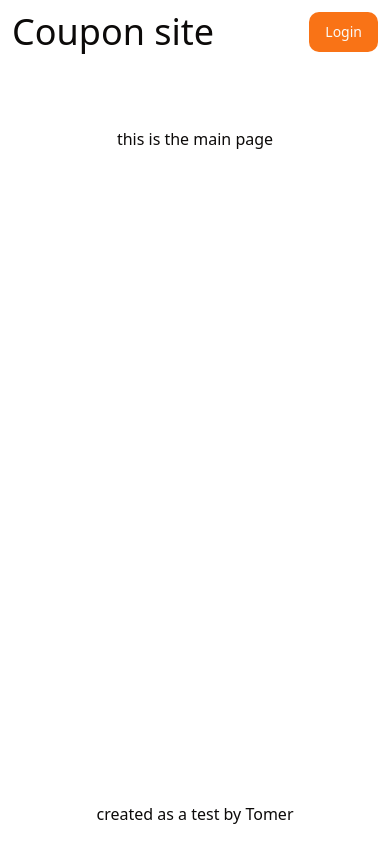
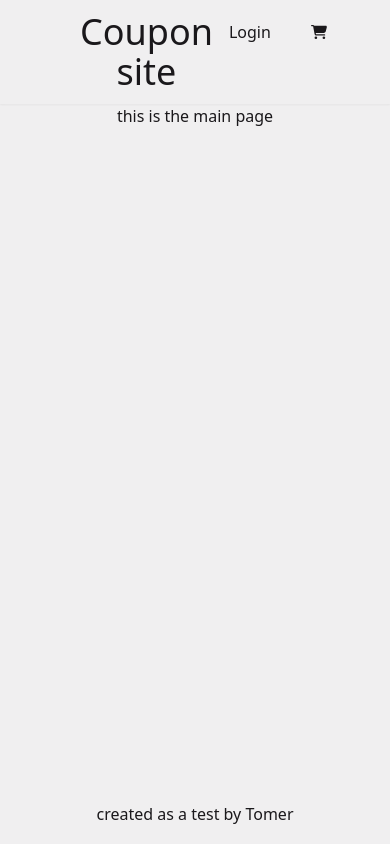
Before and after one commit to TomerH0525/Oversight_Test, a React (Vite) app: page / in a window 390 px wide. Built offline with nearby package versions, Linux system fonts and the light colour scheme.

Commit message:
finished 404page, imported some UI components and changed shadcn root ui theme

```diff
--- a/package.json
+++ b/package.json
@@ -10,6 +10,11 @@
     "preview": "vite preview"
   },
   "dependencies": {
+    "@fortawesome/fontawesome-svg-core": "^6.6.0",
+    "@fortawesome/free-brands-svg-icons": "^6.6.0",
+    "@fortawesome/free-regular-svg-icons": "^6.6.0",
+    "@fortawesome/free-solid-svg-icons": "^6.6.0",
+    "@fortawesome/react-fontawesome": "^0.2.2",
     "@radix-ui/react-slot": "^1.1.0",
     "@reduxjs/toolkit": "^2.3.0",
     "axios": "^1.7.7",
--- a/src/components/ErrorPages/NotFound404.tsx
+++ /dev/null
@@ -1,17 +0,0 @@
-import { Link, Navigate, useNavigate } from "react-router-dom";
-
-
-function NotFound404(): JSX.Element{
-
-    return(
-        <div className="flex flex-col gap-2 text-center w-auto min-h-full">
-            <div className="m-auto w-fit  ">
-                <div className="text-4xl p-5">The page you are looking for was <span className="text-primary">NOT FOUND</span> </div>
-                <div className="text-2xl p-5">try returning to the <Link className="hover:cursor-pointer text-primary underline" to={"/"}>Home</Link> page and try again!</div>
-            </div>
-        </div>
-
-    )
-}
-
-export default NotFound404;
--- a/src/components/LayoutArea/Header/Header.tsx
+++ b/src/components/LayoutArea/Header/Header.tsx
@@ -1,13 +1,36 @@
 import { Button } from "@/components/ui/button";
+import { FontAwesomeIcon } from "@fortawesome/react-fontawesome";
+import {faCartShopping} from "@fortawesome/free-solid-svg-icons"
+import { Link } from "react-router-dom";
 
 export function Header(): JSX.Element {
     return (
-        <div className="inline-flex w-full justify-between p-3">
+        <div className="inline-flex w-full justify-between px-20 py-3 shadow-sm">
+
             <div>
-			    <h1 className="text-4xl">Coupon site</h1>
+                <Link to={"/"}>
+			        <h1 className="text-4xl">Coupon site</h1>
+                </Link>
             </div>
 
-            <Button>Login</Button>
+            <div className="flex gap-2 ">
+
+                <div>
+                    <Button className="text-md" variant={"ghost"}>Login</Button>
+                </div>
+
+                <div>
+                    <Link to={"/cart"}>
+                        <Button variant={"ghost"}>
+                            <FontAwesomeIcon icon={faCartShopping}/>
+                        </Button>
+
+                    </Link>
+                </div>
+
+
+
+            </div>
         </div>
     );
 }
--- a/src/components/LayoutArea/Layout/Layout.tsx
+++ b/src/components/LayoutArea/Layout/Layout.tsx
@@ -11,7 +11,7 @@ function Layout(): JSX.Element{
 
             <div className="flex flex-col flex-shrink-0 h-[100vh] text-center">
 
-                <header className="h-[15%]">
+                <header className="h-[auto]">
                     <Header/>
                 </header>
 
--- /dev/null
+++ b/src/components/Pages/ErrorPages/NotFound404.tsx
@@ -0,0 +1,31 @@
+import { Button } from "@/components/ui/button";
+import { faPersonWalkingArrowLoopLeft } from "@fortawesome/free-solid-svg-icons";
+import { FontAwesomeIcon } from "@fortawesome/react-fontawesome";
+import { Link, Navigate, useNavigate } from "react-router-dom";
+
+function NotFound404(): JSX.Element {
+
+  return (
+    <div className="flex flex-col gap-2 text-center h-[60%]">
+         <img className="sm:w-[25%] m-auto pr-5" src="../../../public/NotFound404.png" alt="404notfoundimage"></img>
+      <div className="m-auto w-fit ">
+        <div className="text-4xl p-5">
+          The page you are looking for was{" "}
+          <span className=" underline font-bold">NOT FOUND</span>{" "}
+        </div>
+
+        <div className="underline transition ease-in-out delay-100 hover:scale-110 duration-300 w-fit m-auto ml-5 inline-block">
+          <Link to={"/"} className="w-fit">
+            <Button variant={"outline"} size={"lg"} className="text-2xl bg-secondary">
+              Return Home
+            </Button>
+          </Link>
+
+        </div>
+        <FontAwesomeIcon className="h-7 ml-3" icon={faPersonWalkingArrowLoopLeft} />
+      </div>
+    </div>
+  );
+}
+
+export default NotFound404;
--- /dev/null
+++ b/src/components/ui/badge.tsx
@@ -0,0 +1,36 @@
+import * as React from "react"
+import { cva, type VariantProps } from "class-variance-authority"
+
+import { cn } from "@/lib/utils"
+
+const badgeVariants = cva(
+  "inline-flex items-center rounded-full border px-2.5 py-0.5 text-xs font-semibold transition-colors focus:outline-none focus:ring-2 focus:ring-ring focus:ring-offset-2",
+  {
+    variants: {
+      variant: {
+        default:
+          "border-transparent bg-primary text-primary-foreground hover:bg-primary/80",
+        secondary:
+          "border-transparent bg-secondary text-secondary-foreground hover:bg-secondary/80",
+        destructive:
+          "border-transparent bg-destructive text-destructive-foreground hover:bg-destructive/80",
+        outline: "text-foreground",
+      },
+    },
+    defaultVariants: {
+      variant: "default",
+    },
+  }
+)
+
+export interface BadgeProps
+  extends React.HTMLAttributes<HTMLDivElement>,
+    VariantProps<typeof badgeVariants> {}
+
+function Badge({ className, variant, ...props }: BadgeProps) {
+  return (
+    <div className={cn(badgeVariants({ variant }), className)} {...props} />
+  )
+}
+
+export { Badge, badgeVariants }
--- /dev/null
+++ b/src/components/ui/card.tsx
@@ -0,0 +1,79 @@
+import * as React from "react"
+
+import { cn } from "@/lib/utils"
+
+const Card = React.forwardRef<
+  HTMLDivElement,
+  React.HTMLAttributes<HTMLDivElement>
+>(({ className, ...props }, ref) => (
+  <div
+    ref={ref}
+    className={cn(
+      "rounded-lg border bg-card text-card-foreground shadow-sm",
+      className
+    )}
+    {...props}
+  />
+))
+Card.displayName = "Card"
+
+const CardHeader = React.forwardRef<
+  HTMLDivElement,
+  React.HTMLAttributes<HTMLDivElement>
+>(({ className, ...props }, ref) => (
+  <div
+    ref={ref}
+    className={cn("flex flex-col space-y-1.5 p-6", className)}
+    {...props}
+  />
+))
+CardHeader.displayName = "CardHeader"
+
+const CardTitle = React.forwardRef<
+  HTMLDivElement,
+  React.HTMLAttributes<HTMLDivElement>
+>(({ className, ...props }, ref) => (
+  <div
+    ref={ref}
+    className={cn(
+      "text-2xl font-semibold leading-none tracking-tight",
+      className
+    )}
+    {...props}
+  />
+))
+CardTitle.displayName = "CardTitle"
+
+const CardDescription = React.forwardRef<
+  HTMLDivElement,
+  React.HTMLAttributes<HTMLDivElement>
+>(({ className, ...props }, ref) => (
+  <div
+    ref={ref}
+    className={cn("text-sm text-muted-foreground", className)}
+    {...props}
+  />
+))
+CardDescription.displayName = "CardDescription"
+
+const CardContent = React.forwardRef<
+  HTMLDivElement,
+  React.HTMLAttributes<HTMLDivElement>
+>(({ className, ...props }, ref) => (
+  <div ref={ref} className={cn("p-6 pt-0", className)} {...props} />
+))
+CardContent.displayName = "CardContent"
+
+const CardFooter = React.forwardRef<
+  HTMLDivElement,
+  React.HTMLAttributes<HTMLDivElement>
+>(({ className, ...props }, ref) => (
+  <div
+    ref={ref}
+    className={cn("flex items-center p-6 pt-0", className)}
+    {...props}
+  />
+))
+CardFooter.displayName = "CardFooter"
+
+export { Card, CardHeader, CardFooter, CardTitle, CardDescription, CardContent }
--- /dev/null
+++ b/src/components/ui/input.tsx
@@ -0,0 +1,22 @@
+import * as React from "react"
+
+import { cn } from "@/lib/utils"
+
+const Input = React.forwardRef<HTMLInputElement, React.ComponentProps<"input">>(
+  ({ className, type, ...props }, ref) => {
+    return (
+      <input
+        type={type}
+        className={cn(
+          "flex h-10 w-full rounded-md border border-input bg-background px-3 py-2 text-base ring-offset-background file:border-0 file:bg-transparent file:text-sm file:font-medium file:text-foreground placeholder:text-muted-foreground focus-visible:outline-none focus-visible:ring-2 focus-visible:ring-ring focus-visible:ring-offset-2 disabled:cursor-not-allowed disabled:opacity-50 md:text-sm",
+          className
+        )}
+        ref={ref}
+        {...props}
+      />
+    )
+  }
+)
+Input.displayName = "Input"
+
+export { Input }
--- a/src/index.css
+++ b/src/index.css
@@ -4,59 +4,51 @@
 
 
 @layer base {
-  :root {
-    --background: 0 0% 100%;
-    --foreground: 20 14.3% 4.1%;
-    --card: 0 0% 100%;
-    --card-foreground: 20 14.3% 4.1%;
-    --popover: 0 0% 100%;
-    --popover-foreground: 20 14.3% 4.1%;
-    --primary: 24.6 95% 53.1%;
-    --primary-foreground: 60 9.1% 97.8%;
-    --secondary: 60 4.8% 95.9%;
-    --secondary-foreground: 24 9.8% 10%;
-    --muted: 60 4.8% 95.9%;
-    --muted-foreground: 25 5.3% 44.7%;
-    --accent: 60 4.8% 95.9%;
-    --accent-foreground: 24 9.8% 10%;
-    --destructive: 0 84.2% 60.2%;
-    --destructive-foreground: 60 9.1% 97.8%;
-    --border: 20 5.9% 90%;
-    --input: 20 5.9% 90%;
-    --ring: 24.6 95% 53.1%;
+
+
+  :root  {
+    --background: 272 5% 94%;
+    --foreground: 272 5% 10%;
+    --card: 272 5% 96%;
+    --card-foreground: 272 5% 15%;
+    --popover: 272 5% 95%;
+    --popover-foreground: 272 95% 10%;
+    --primary: 272 0% 100%;
+    --primary-foreground: 0 0% 0%;
+    --secondary: 272 10% 70%;
+    --secondary-foreground: 0 0% 0%;
+    --muted: 234 10% 85%;
+    --muted-foreground: 272 5% 40%;
+    --accent: 234 10% 80%;
+    --accent-foreground: 272 5% 15%;
+    --destructive: 0 50% 50%;
+    --destructive-foreground: 272 5% 90%;
+    --border: 272 15% 62%;
+    --input: 272 15% 50%;
+    --ring: 272 0% 70%;
     --radius: 0.75rem;
-    --chart-1: 12 76% 61%;
-    --chart-2: 173 58% 39%;
-    --chart-3: 197 37% 24%;
-    --chart-4: 43 74% 66%;
-    --chart-5: 27 87% 67%;
   }
-
-  .dark {
-    --background: 20 14.3% 4.1%;
-    --foreground: 60 9.1% 97.8%;
-    --card: 20 14.3% 4.1%;
-    --card-foreground: 60 9.1% 97.8%;
-    --popover: 20 14.3% 4.1%;
-    --popover-foreground: 60 9.1% 97.8%;
-    --primary: 20.5 90.2% 48.2%;
-    --primary-foreground: 60 9.1% 97.8%;
-    --secondary: 12 6.5% 15.1%;
-    --secondary-foreground: 60 9.1% 97.8%;
-    --muted: 12 6.5% 15.1%;
-    --muted-foreground: 24 5.4% 63.9%;
-    --accent: 12 6.5% 15.1%;
-    --accent-foreground: 60 9.1% 97.8%;
-    --destructive: 0 72.2% 50.6%;
-    --destructive-foreground: 60 9.1% 97.8%;
-    --border: 12 6.5% 15.1%;
-    --input: 12 6.5% 15.1%;
-    --ring: 20.5 90.2% 48.2%;
-    --chart-1: 220 70% 50%;
-    --chart-2: 160 60% 45%;
-    --chart-3: 30 80% 55%;
-    --chart-4: 280 65% 60%;
-    --chart-5: 340 75% 55%;
+  .dark  {
+    --background: 272 10% 10%;
+    --foreground: 272 5% 90%;
+    --card: 272 5% 10%;
+    --card-foreground: 272 5% 90%;
+    --popover: 272 10% 5%;
+    --popover-foreground: 272 5% 90%;
+    --primary: 272 0% 100%;
+    --primary-foreground: 0 0% 0%;
+    --secondary: 272 10% 20%;
+    --secondary-foreground: 0 0% 100%;
+    --muted: 234 10% 25%;
+    --muted-foreground: 272 5% 62%;
+    --accent: 234 10% 25%;
+    --accent-foreground: 272 5% 90%;
+    --destructive: 0 50% 50%;
+    --destructive-foreground: 272 5% 90%;
+    --border: 272 20% 50%;
+    --input: 272 20% 50%;
+    --ring: 272 0% 100%;
+    --radius: 0.75rem;
   }
 }
 
```
Also changed, not shown: public/NotFound404.png (added), 1 other file (tests, documents, lock files or other folders).
